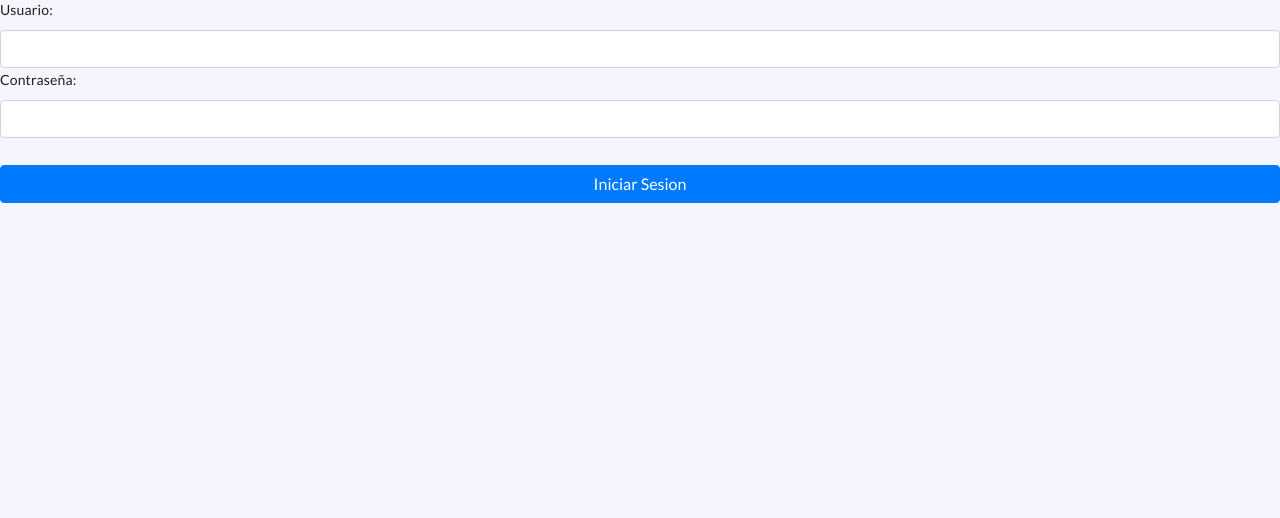
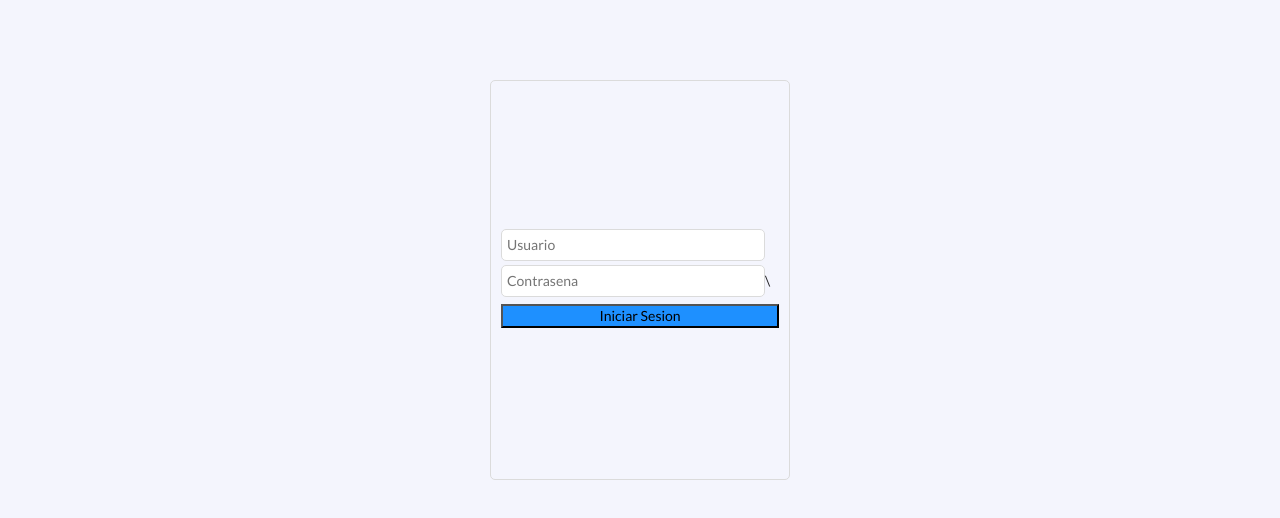
Before and after one commit to obed-herrera/cmproduction, a React (Create React App) app: page / in a window 1280 px wide. Shown: the top 518 px of the page. Built offline with nearby package versions, Linux system fonts and the light colour scheme.

Commit message:
Login semi funcional, no tiene validacion alguna

```diff
--- a/src/pages/Login/Login.js
+++ b/src/pages/Login/Login.js
@@ -1,243 +1,33 @@
-/*import React, {useState, useEffect, Component, setState} from 'react';
-import Avatar from '@material-ui/core/Avatar';
-import Button from '@material-ui/core/Button';
-import CssBaseline from '@material-ui/core/CssBaseline';
-import TextField from '@material-ui/core/TextField';
-import FormControlLabel from '@material-ui/core/FormControlLabel';
-import Checkbox from '@material-ui/core/Checkbox';
-import Link from '@material-ui/core/Link';
-import Paper from '@material-ui/core/Paper';
-import Box from '@material-ui/core/Box';
-import Grid from '@material-ui/core/Grid';
-import LockOutlinedIcon from '@material-ui/icons/LockOutlined';
-import Typography from '@material-ui/core/Typography';
-import { makeStyles } from '@material-ui/core/styles';
-import axios from 'axios';
-import md5 from 'md5';
-import Cookies from 'universal-cookie';
+import React from 'react';
+import './Login.css';
 
-
-function Copyright() {
-    return (
-      <Typography variant="body2" color="textSecondary" align="center">
-        {'Copyright © '}
-        <Link color="inherit" href="">
-          CrediMarketDev
-        </Link>{' '}
-        {new Date().getFullYear()}
-        {'.'}
-      </Typography>
-    );
-  }
-
-  const useStyles = makeStyles((theme) => ({
-    root: {
-      height: '100vh',
-    },
-    image: {
-      backgroundImage: 'url(https://source.unsplash.com/random)',
-      backgroundRepeat: 'no-repeat',
-      backgroundColor:
-        theme.palette.type === 'light' ? theme.palette.grey[50] : theme.palette.grey[900],
-      backgroundSize: 'cover',
-      backgroundPosition: 'center',
-    },
-    paper: {
-      margin: theme.spacing(8, 4),
-      display: 'flex',
-      flexDirection: 'column',
-      alignItems: 'center',
-    },
-    avatar: {
-      margin: theme.spacing(1),
-      backgroundColor: theme.palette.secondary.main,
-    },
-    form: {
-      width: '100%', // Fix IE 11 issue.
-      marginTop: theme.spacing(1),
-    },
-    submit: {
-      margin: theme.spacing(3, 0, 2),
-    },
-  }));
-
-  export default function Login() {
-    const classes = useStyles();
-    const state = {
-      form:{
+class Login extends React.Component{
+    state={
         username:'',
         credi_password:''
-      }
     }
 
-    const baseUrl="http://localhost/crediapi/login.php";
-    const cookies = new Cookies();
-    const [userSeleccionado, setUserSeleccionado] = useState([]);
-
-
-    const iniciarSesion = async()=>{
-      await axios.get(baseUrl, {param: {username: this.state.form.username, credi_password: md5(this.state.form.credi_password)}})
-      .then(response=>{
-        return response.data;
-      })
-      .then(response=>{
-        if(response.length>0){
-          var respuesta=response[0];
-          cookies.set('id'. respuesta.id_credi_user, {path:"/"});
-          cookies.set('username'. respuesta.username, {path:"/"});
-          cookies.set('user_role'. respuesta.user_role, {path:"/"});
-          cookies.set('user_state'. respuesta.user_state, {path:"/"});
-          alert(`Bienvenido ${respuesta.username}`);
-          window.location.href="./home";
-        }else{
-          alert('El usuario o la contraseña son incorrectos');
-        }
-      })
-      .catch(error=>{
-        console.log(error);
-      })
+    handleChange = (e) =>{
+        const {name, value} = e.target
+        this.setState({[name]:value})
     }
 
-    return (
-      <Grid container component="main" className={classes.root}>
-        <CssBaseline />
-        <Grid item xs={false} sm={4} md={7} className={classes.image} />
-        <Grid item xs={12} sm={8} md={5} component={Paper} elevation={6} square>
-          <div className={classes.paper}>
-            <Avatar className={classes.avatar}>
-              <LockOutlinedIcon />
-            </Avatar>
-            <Typography component="h1" variant="h5">
-              Ingresar
-            </Typography>
-            <form className={classes.form} noValidate>
-              <TextField
-                variant="outlined"
-                margin="normal"
-                required
-                fullWidth
-                id="username"
-                label="Usuario"
-                name="username"
-                autoComplete="usuario"
-                autoFocus
-              />
-              <TextField
-                variant="outlined"
-                margin="normal"
-                required
-                fullWidth
-                name="credi_password"
-                label="Constraseña"
-                type="password"
-                id="password"
-                autoComplete="current-password"
-              />
-              <Link to = '/home'>
-              <Button
-                type="submit"
-                fullWidth
-                variant="contained"
-                color="primary"
-                className={classes.submit}
-                onClick={()=>iniciarSesion()}
-              >
-                  Ingresar
-              </Button>
-              </Link>
-              <Box mt={5}>
-                <Copyright />
-              </Box>
-            </form>
-          </div>
-        </Grid>
-      </Grid>
-    );
-  }*/
-
-  import React, {Component} from 'react';
-  import 'bootstrap/dist/css/bootstrap.min.css';
-  import axios from 'axios';
-  import md5 from 'md5';
-  import Cookies from 'universal-cookie';
-  import "./Login.css";
-
-  const baseUrl="http://localhost/crediapi/login,php";
-  const cookies = new Cookies();
-
-  class Login extends Component{
-    state={
-      form: {
-        username:'',
-        credi_password: ''
-      }
+    handleSubmit = (e) =>{
+        e.preventDefault()
+        this.props.isLogin(true)
     }
 
-    handleChange=async e=>{
-      await this.setState({
-        form:{
-          ...this.state.form,
-          [e.target.name]: e.target.value
-        }
-      });
-    }
-
-    iniciarSesion=async()=>{
-      await axios.get(baseUrl, {params: {username: this.state.form.username, credi_password: md5(this.state.form.credi_password)}})
-      .then(response=>{
-          return response.data;
-      })
-      .then(response=>{
-          if(response.length>0){
-              var respuesta=response[0];
-              cookies.set('username', respuesta.username, {path: "/"});
-              alert(`Bienvenido ${respuesta.username}`);
-              window.location.href="./home";
-          }else{
-              alert('El usuario o la contraseña no son correctos');
-          }
-      })
-      .catch(error=>{
-          console.log(error);
-      })
-
-  }
-
-  componentDidMount() {
-    if(cookies.get('username')){
-        window.location.href="./home";
+    render(){
+        return(
+            <div className = 'div-login'>
+                <form onSubmit = {this.handleSubmit}>
+                    <input type = 'text' name = 'username' placeholder = 'Usuario' required onChange = {this.handleChange}/>
+                    <input type = 'password' name = 'credi_password' placeholder = 'Contrasena' required onChange = {this.handleChange}/>\
+                    <button type = 'submit'>Iniciar Sesion</button>
+                </form>
+            </div>
+        );
     }
 }
 
-
-    render(){
-      return(
-        <div className = "containerPrincipal">
-          <div className = "containerSecundario">
-          <div className = "form-group">
-            <label>Usuario: </label>
-            <br/>
-            <input
-              type = "text"
-              className = "form-control"
-              name = "username"
-              onChange = {this.handleChange}
-            />
-            <label>Contraseña: </label>
-            <br/>
-            <input
-              type = "password"
-              className = "form-control"
-              name = "credi_password"
-              onChange= {this.handleChange}
-            />
-            <br/>
-            <button className = "btn btn-primary" onClick = {()=>this.iniciarSesion()}>Iniciar Sesion</button>
-          </div>
-          </div>
-        </div>
-      );
-    }
-  }
-
-  export default Login
+export default Login;
```
